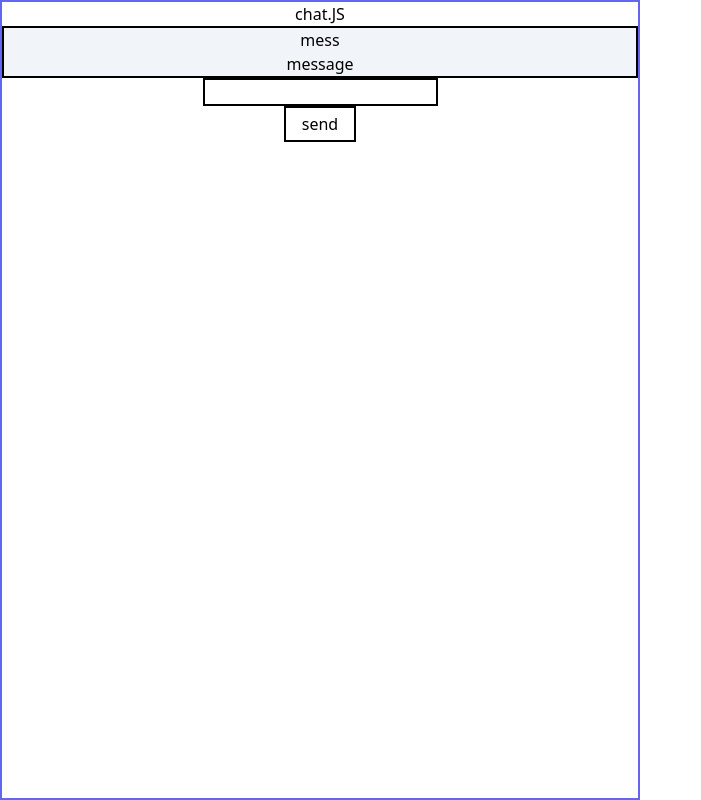
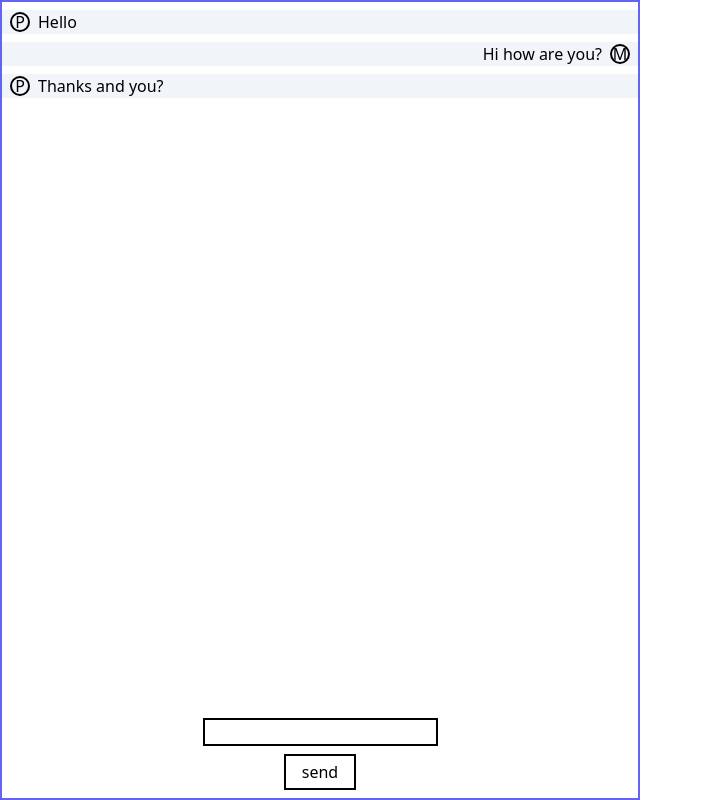
Before and after one commit to patryk-olti/chat.js, a Next.js app: page /messagePage in a window 1280 px wide. Shown: the whole page, without its empty margins (0-701 px from the left). Built offline with nearby package versions, Linux system fonts and the light colour scheme.

Commit message:
Implemented map function for messageBox. Finished styles for this component.

```diff
--- a/src/components/chat/messageBox.tsx
+++ b/src/components/chat/messageBox.tsx
@@ -4,9 +4,36 @@ import SingleMessage from "./singleMessage";
 
 import "../../app/globals.css";
 
+type MessageArray = {
+    id: number,
+    user: string,
+    message: string,
+    ownerChat: boolean
+}
+
 const MessageBox = () => {
 
     const [ message, setMessage ] = useState<string>('');
+    const [ messageArry, setMessageArry ] = useState<MessageArray[]>([
+        {
+            id: 1,
+            user: 'Patryk',
+            message: 'Hello',
+            ownerChat: true
+        },
+        {
+            id: 2,
+            user: 'Marcin',
+            message: 'Hi how are you?',
+            ownerChat: false
+        },
+        {
+            id: 3,
+            user: 'Patryk',
+            message: 'Thanks and you?',
+            ownerChat: true
+        }
+    ]);
 
     const handleSetMessage: React.ChangeEventHandler<HTMLInputElement> = (event) => {
         setMessage(event.target.value);
@@ -18,13 +45,26 @@ const MessageBox = () => {
     }
 
     return (
-        <div className="h-lvh border-2 border-indigo-500 w-1/2 flex-1 text-center">
-            chat.JS
-            <div className="bg-slate-100 border-2 border-black">
-                <div> mess </div>
-                <div> message </div>
+        <div className="h-lvh border-2 border-indigo-500 w-1/2 flex flex-col justify-end">
+
+            <div className="grow">
+                {
+                    messageArry.map((elem) => {
+                        return elem.ownerChat ?
+                            <div className="bg-slate-100 flex items-center justify-start my-2" key={elem.id}>
+                                <div className="border-2 border-black rounded-full flex items-center justify-center w-5 h-5 mx-2"> {elem.user.charAt(0)} </div>
+                                <div> {elem.message} </div>
+                            </div>
+                            :
+                            <div className="bg-slate-100 flex items-center justify-end my-2" key={elem.id}>
+                                <div> {elem.message} </div>
+                                <div className="border-2 border-black rounded-full flex items-center justify-center w-5 h-5 mx-2"> {elem.user.charAt(0)} </div>
+                            </div>
+                    })
+                }
             </div>
-            <div>
+
+            <div className="flex justify-center">
                 <input
                     type="text"
                     value={message}
@@ -32,11 +72,11 @@ const MessageBox = () => {
                     className="border-2 border-black"
                 />
             </div>
-            <div>
+            <div className="flex justify-center">
                 <button
                     type="button"
                     onClick={handleSubmit}
-                    className="border-2 border-black px-4 py-1 cursor-pointer"
+                    className="border-2 border-black px-4 py-1 cursor-pointer m-2"
                 >send</button>
             </div>
         </div>
```
